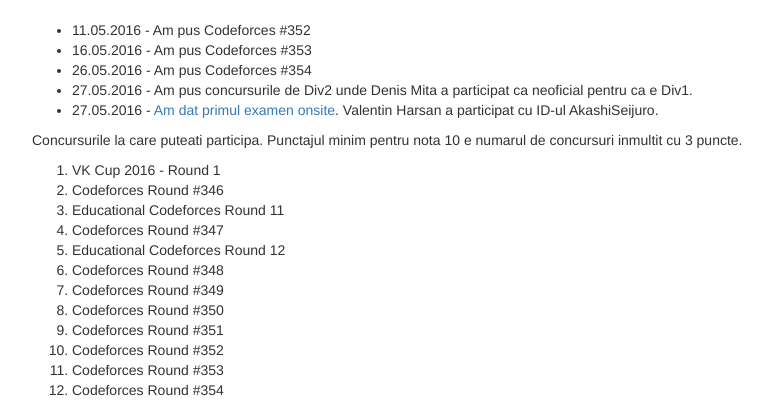
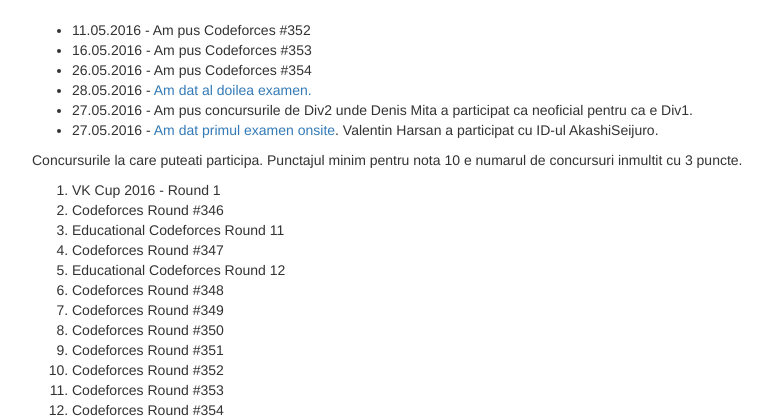
Before and after one commit to infoclock/OlympicTracker, a Django app: page /ranking in a window 1280 px wide. Shown: the part 51-471 px from the top of the page, without its empty margins (38-811 px from the left). Run offline with Django 3.2, Linux system fonts and the light colour scheme; some libraries are stand-ins or nearby versions.

Commit message:
Add news

```diff
--- a/allauthdemo/templates/bases/ranking-list.html
+++ b/allauthdemo/templates/bases/ranking-list.html
@@ -9,6 +9,7 @@
     <li>11.05.2016 - Am pus Codeforces #352</li>
     <li>16.05.2016 - Am pus Codeforces #353</li>
     <li>26.05.2016 - Am pus Codeforces #354</li>
+    <li>28.05.2016 - <a href="http://codeforces.com/group/CJYYWxOetD/contest/207367/standings/groupmates/true">Am dat al doilea examen.</a></li>
     <li>27.05.2016 - Am pus concursurile de Div2 unde Denis Mita a participat ca neoficial pentru ca e Div1.</li>
     <li>27.05.2016 - <a href="http://codeforces.com/group/CJYYWxOetD/contest/207342/standings/groupmates/true/page/1">Am dat primul examen onsite</a>. Valentin Harsan a participat cu ID-ul AkashiSeijuro.</li>
   </ul>
```
